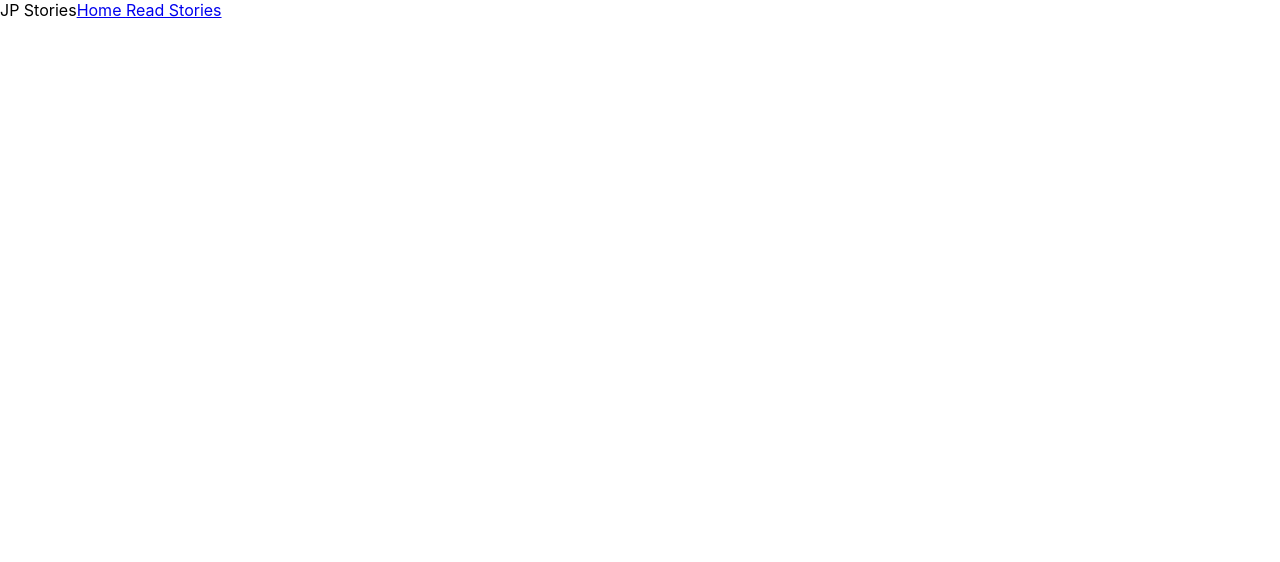
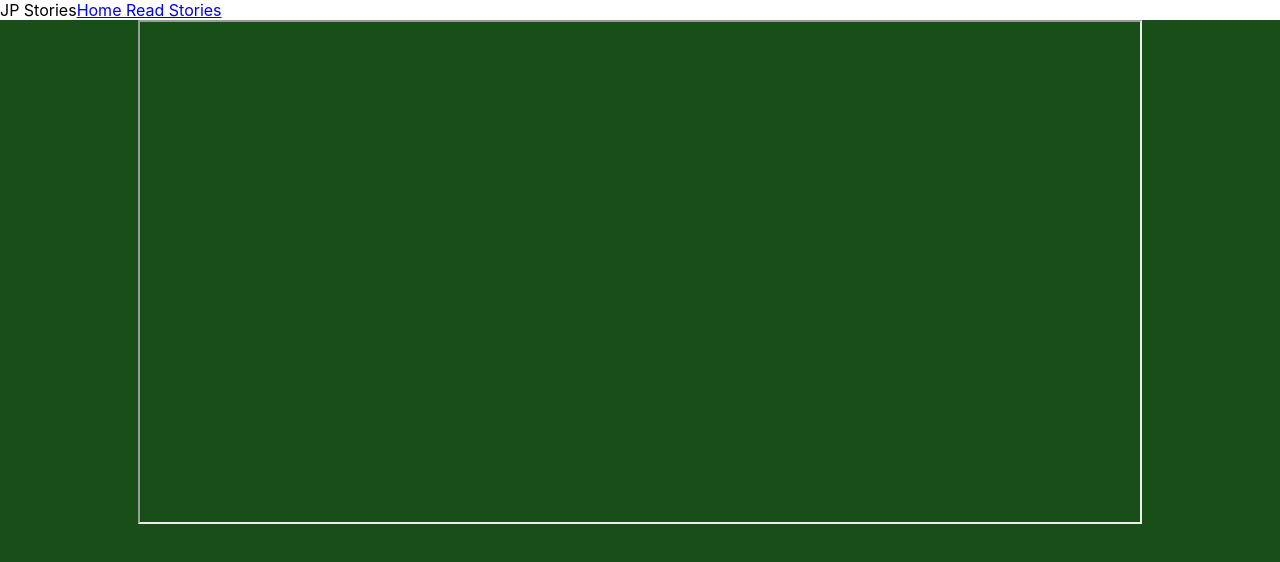
Before and after one commit to tp218/StoryWebsite, a React (Create React App) app: page /stories/read/1 in a window 1280 px wide. Shown: the top 562 px of the page. Built offline with nearby package versions, Linux system fonts and the light colour scheme.

Commit message:
Finally got the pdf viewer for each story fully working, currently I have a pretty un-modular solution, but it will work for all of the stories in the way that I have the site organized, however in the future I would like to fix this

```diff
--- a/src/App.css
+++ b/src/App.css
@@ -50,6 +50,11 @@
   padding: 1px;
 }
 
+.story-view{
+  width: 90%;
+
+}
+
 @keyframes App-logo-spin {
   from {
     transform: rotate(0deg);
--- a/src/App.js
+++ b/src/App.js
@@ -22,7 +22,7 @@ function App() {
             <Route exact path="/stories">
               <RenderReadPage />
             </Route>
-            <Route path="/stories/read/:storypath">
+            <Route path="/stories/read/:storytitle">
               <Story />
             </Route>
           </Switch>
--- a/src/DisplayStory.js
+++ b/src/DisplayStory.js
@@ -1,22 +1,24 @@
 import { useParams } from "react-router-dom/cjs/react-router-dom.min";
+import './App.css';
 
 
 
 const Story = () => {
 
-    const { storypath } = useParams();
+    const { storytitle } = useParams();
+    const storypath = "/Stories/" + storytitle
 
 
     function RenderPDF(pdf){
         return(
             <div>
-                <iframe src={"/Stories/Steven.txt"} frameBorder="0"></iframe>
+                <iframe src={pdf} frameBorder="1000" width={1000} height={500}></iframe>
             </div>
         );
     }
 
     return (
-        <div>
+        <div className="App">
             {RenderPDF(storypath)}
         </div>
     );
--- a/src/ReadPage.js
+++ b/src/ReadPage.js
@@ -3,7 +3,7 @@ import logo from './logo.svg';
 import './App.css';
 
 const newstories = {
-  "Steven The Bird": "./Stories/Steven.txt"
+  "Steven The Bird": "Steven.pdf"
 }
 
 
```
